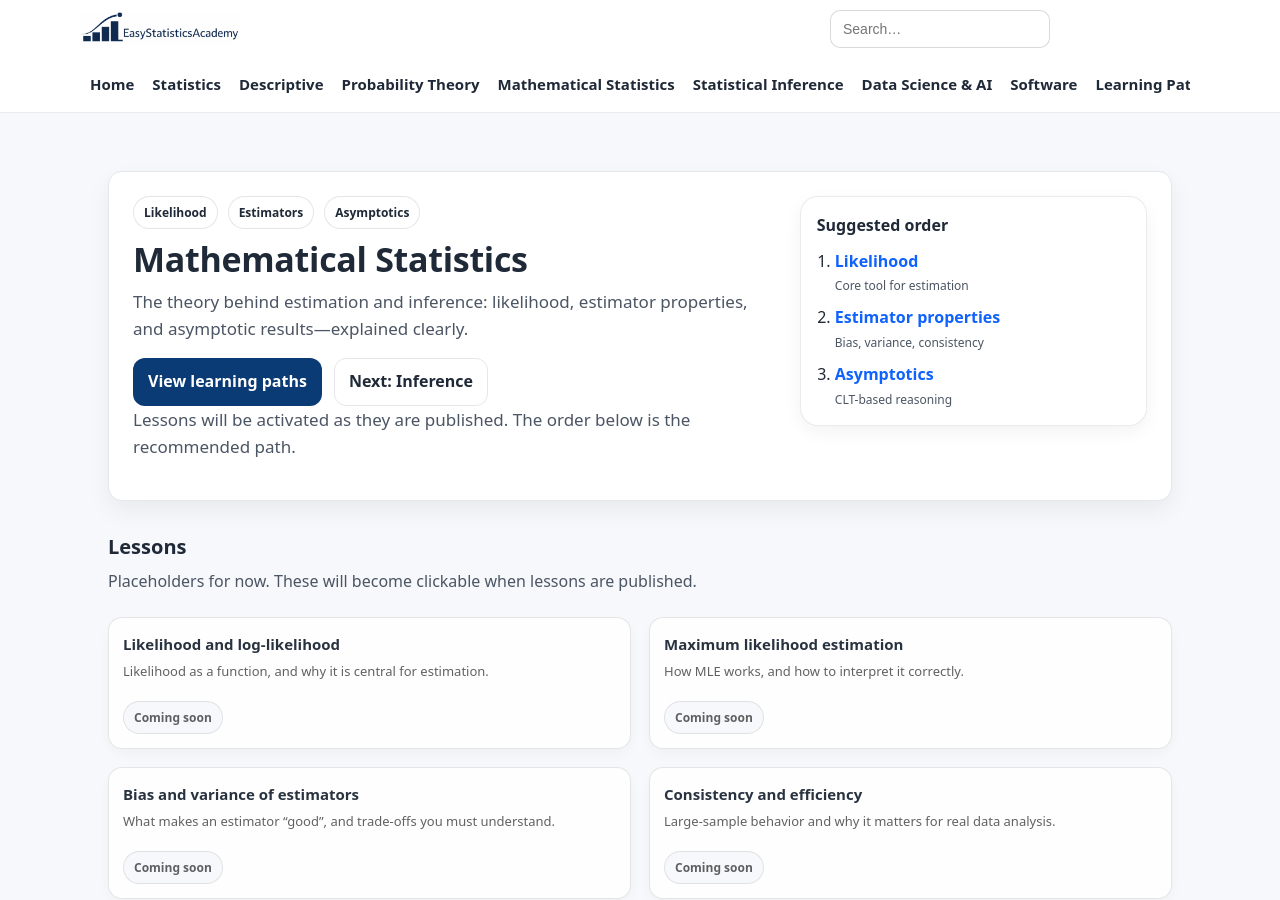
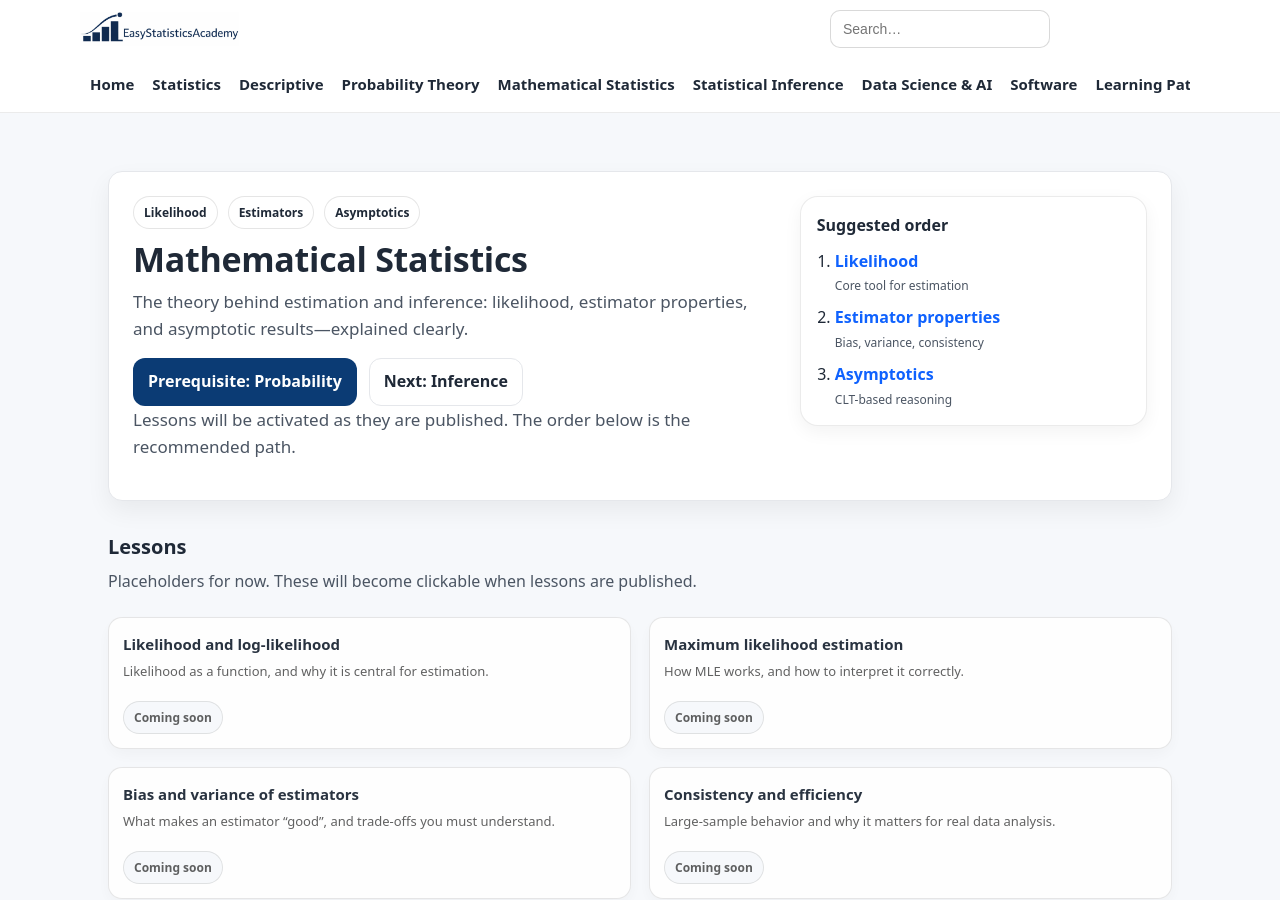
Before and after one commit to ammar-homaida-statistics/easystatisticsacademy, a Jekyll site: the page built from mathematical-statistics/index.md, in a window 1280 px wide and 900 px high. Built offline with Jekyll 4.4.1, drawn with Linux system fonts in a browser that asks for light colours.

Commit message:
Update pervious button

```diff
--- a/mathematical-statistics/index.md
+++ b/mathematical-statistics/index.md
@@ -22,7 +22,7 @@ sidebar: false
       </p>
 
       <div class="hero-actions">
-        <a class="btn" href="/learning-paths/">View learning paths</a>
+        <a class="btn" href="/probability/">Prerequisite: Probability</a>
         <a class="btn btn-outline" href="/inference/">Next: Inference</a>
       </div>
 
```
